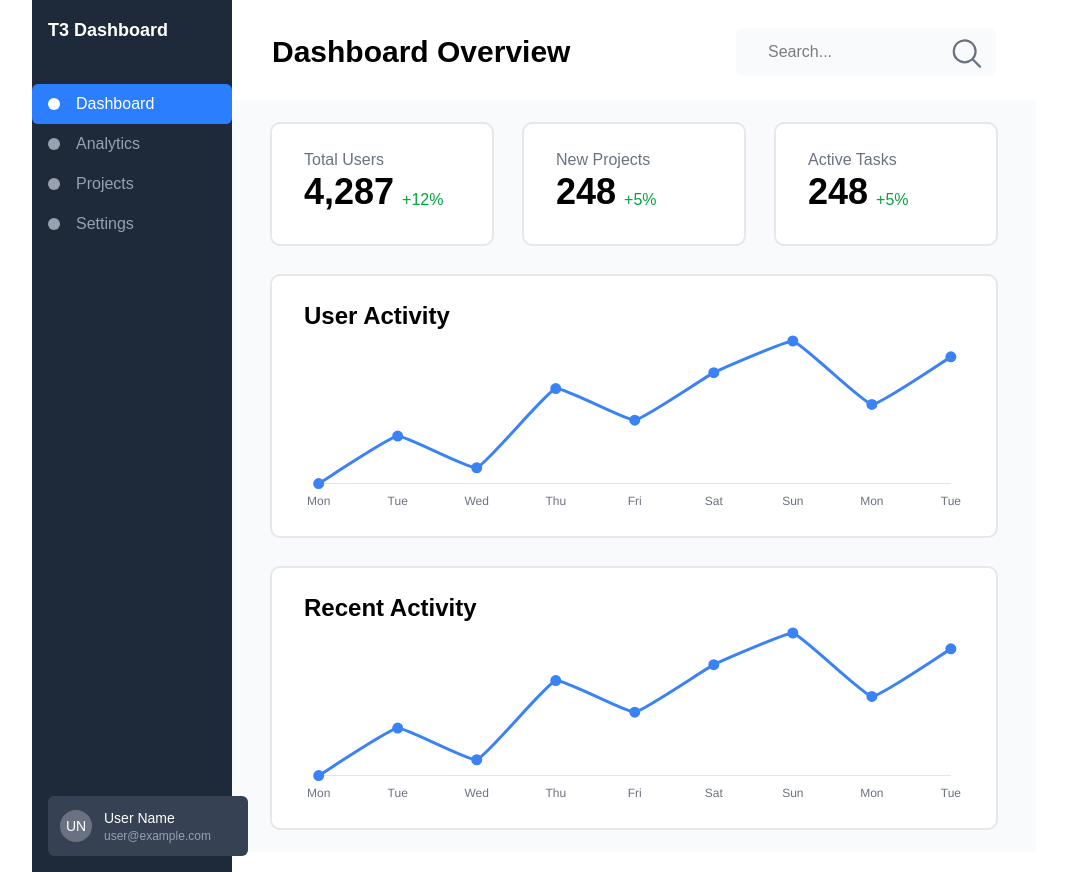
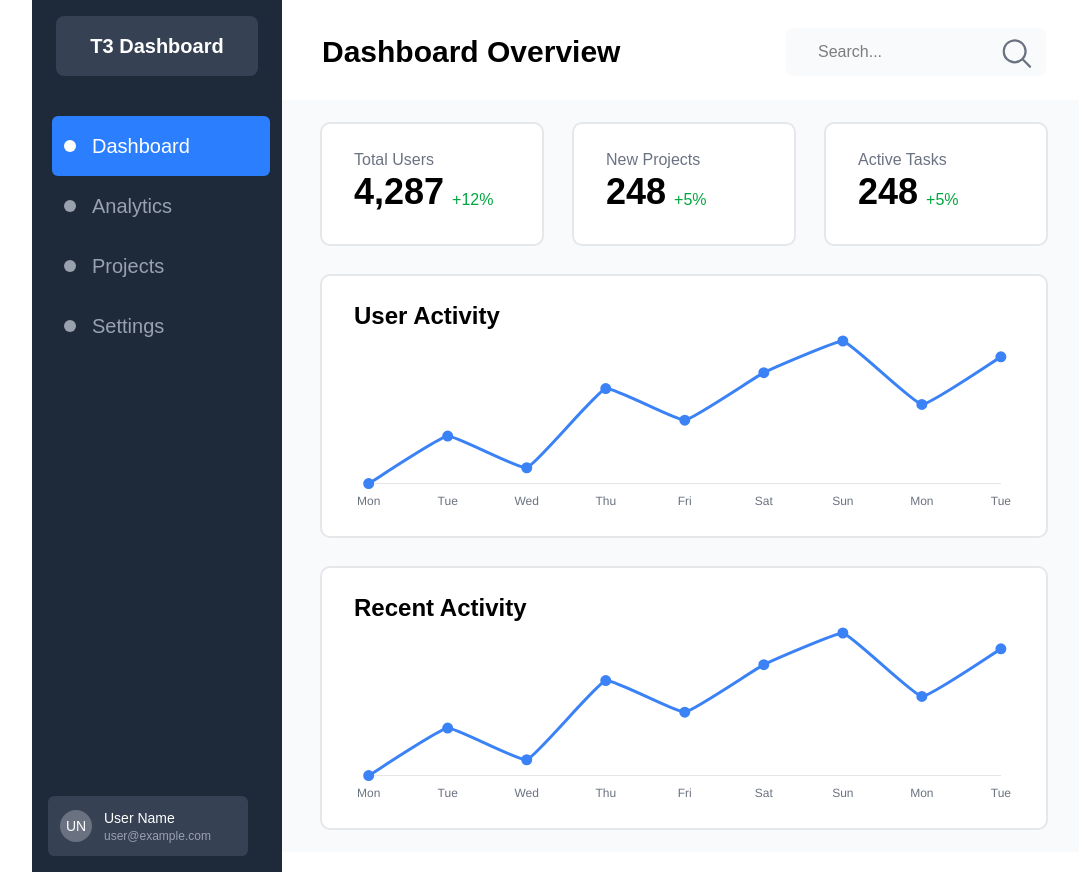
Before and after one commit to thedevarchive/t3-dashboard-mockup, a Next.js app: page / in a window 1280 px wide. Shown: the whole page, without its empty margins (96-1175 px from the left). Built offline with nearby package versions, Linux system fonts and the light colour scheme.

Commit message:
Minor UI edits to sidebar component

```diff
--- a/src/app/components/Sidebar.tsx
+++ b/src/app/components/Sidebar.tsx
@@ -2,8 +2,8 @@ import { UserAvatar } from "./Avatars";
 
 const NavItem = ({ label, isActive }: {label: string, isActive: boolean}) => {
     return (
-      <div className={`flex items-center px-4 py-2 rounded-md ${isActive ? 'bg-blue-500' : ''}`}>
-        <div className={`h-3 w-3 rounded-full ${isActive ? 'bg-white' : 'bg-gray-400'}`}>
+      <div className={`flex items-center mx-1 px-1 py-4 rounded-md ${isActive ? 'bg-blue-500' : ''}`}>
+        <div className={`ml-2 h-3 w-3 rounded-full ${isActive ? 'bg-white' : 'bg-gray-400'}`}>
           {/* This is the dot */}
         </div>
         <span className={`ml-4 ${isActive ? 'text-white' : 'text-gray-400'}`}>
@@ -16,14 +16,14 @@ const NavItem = ({ label, isActive }: {label: string, isActive: boolean}) => {
   // Then in your sidebar component:
 export const Sidebar = () => {
     return (
-      <div className="bg-gray-800 h-218 w-[200px]">
+      <div className="bg-gray-800 h-auto w-[250px] p-2">
         {/* Logo area */}
-        <div className="p-4">
-          <h1 className="text-white font-bold text-lg">T3 Dashboard</h1>
+        <div className="mx-4 my-2 p-4 rounded-lg bg-gray-700 mb-10">
+          <h1 className="text-white font-bold text-xl text-center">T3 Dashboard</h1>
         </div>
 
         {/* Navigation items */}
-        <nav className="mt-6">
+        <nav className="mt-6 ml-2 text-xl">
           <NavItem label="Dashboard" isActive={true} />
           <NavItem label="Analytics" isActive={false} />
           <NavItem label="Projects" isActive={false} />
--- a/src/app/page.tsx
+++ b/src/app/page.tsx
@@ -1,18 +1,15 @@
 "use client";
 
-// Icon import pattern from react-icons.github.io
 import { HiMagnifyingGlass } from "react-icons/hi2";
 import { ActivityChart } from "./components/ActivityChart";
 import { Sidebar } from "./components/Sidebar";
 
 export default function Home() {
 
-  // Referenced some Tailwind classes and my repo 'axeinvest-crypto-tracker-mockup' from a cheatsheet to style this layout.
   return (
     <div className="flex flex-row min-h-screen max-w-screen-lg mx-auto">
-    <div className="relative">
+      <div className="flex relative">
         <Sidebar />
-
       </div>
       <div className="bg-white text-black grid grid-rows-[20px_1fr_20px]">
         <div className="flex items-center justify-between p-10 mt-3">
```
Lines whose indentation alone changed are shown as unchanged.
